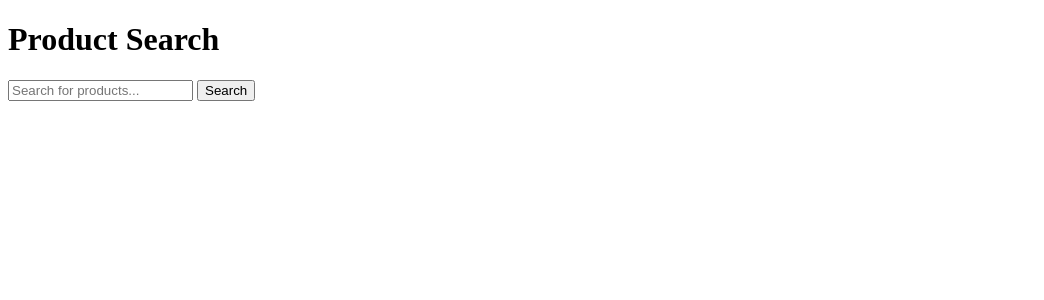
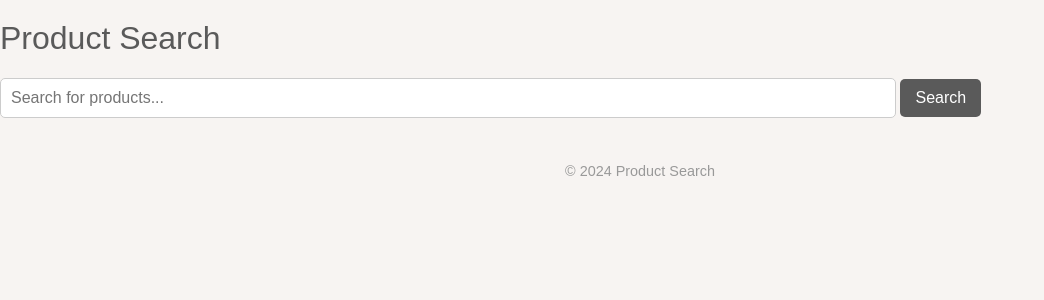
Before and after one commit to muriarty1893/elastic-web, a Flask app: page / in a window 1280 px wide. Shown: the top 300 px of the page, without its empty margins (0-1044 px from the left). Run offline with Flask 3, Linux system fonts and the light colour scheme.

Commit message:
updated html file

```diff
--- a/templates/index.html
+++ b/templates/index.html
@@ -2,12 +2,18 @@
 <html>
 <head>
     <title>Product Search</title>
+    <link rel="stylesheet" type="text/css" href="{{ url_for('static', filename='styles.css') }}">
 </head>
 <body>
-    <h1>Product Search</h1>
-    <form action="/search" method="post">
-        <input type="text" name="search" placeholder="Search for products...">
-        <button type="submit">Search</button>
-    </form>
+    <div class="container">
+        <h1>Product Search</h1>
+        <form action="/search" method="post">
+            <input type="text" name="search" placeholder="Search for products...">
+            <button type="submit">Search</button>
+        </form>
+    </div>
+    <div class="footer">
+        <p>&copy; 2024 Product Search</p>
+    </div>
 </body>
 </html>
```
